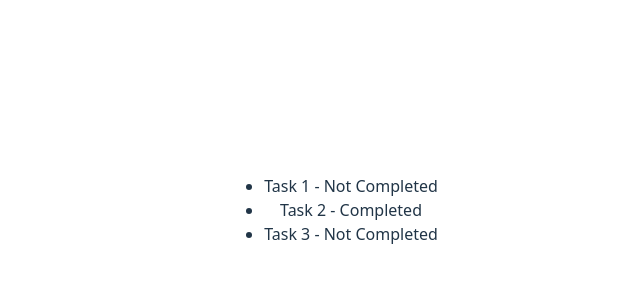
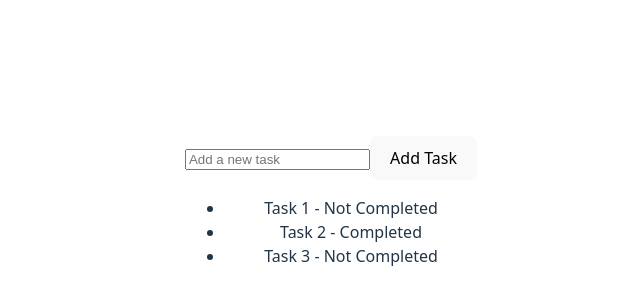
Before and after one commit to rahmatalfikri/32-pbk-uts-233510752, a Vue app: page / in a window 1280 px wide. Shown: the part 190-490 px from the top of the page, without its empty margins (309-949 px from the left). Built offline with nearby package versions, Linux system fonts and the light colour scheme.

Commit message:
new task

```diff
--- a/src/App.vue
+++ b/src/App.vue
@@ -18,10 +18,24 @@ const tasks = ref([
     completed: false
   }
 ])
+const newTask = ref('')
+
+const addTask = () => {
+  if (newTask.value.trim() === '') return
+  tasks.value.push({
+    id: tasks.value.length + 1,
+    title: newTask.value,
+    completed: false
+  })
+  newTask.value = ''
+}
+
 </script>
 
 <template>
   <div>
+    <input type="text" v-model="newTask" placeholder="Add a new task">
+    <button @click="addTask">Add Task</button>
     <ul>
       <li v-for="task in tasks" :key="task.id">
         {{ task.title }} - {{ task.completed ? 'Completed' : 'Not Completed' }}
```
